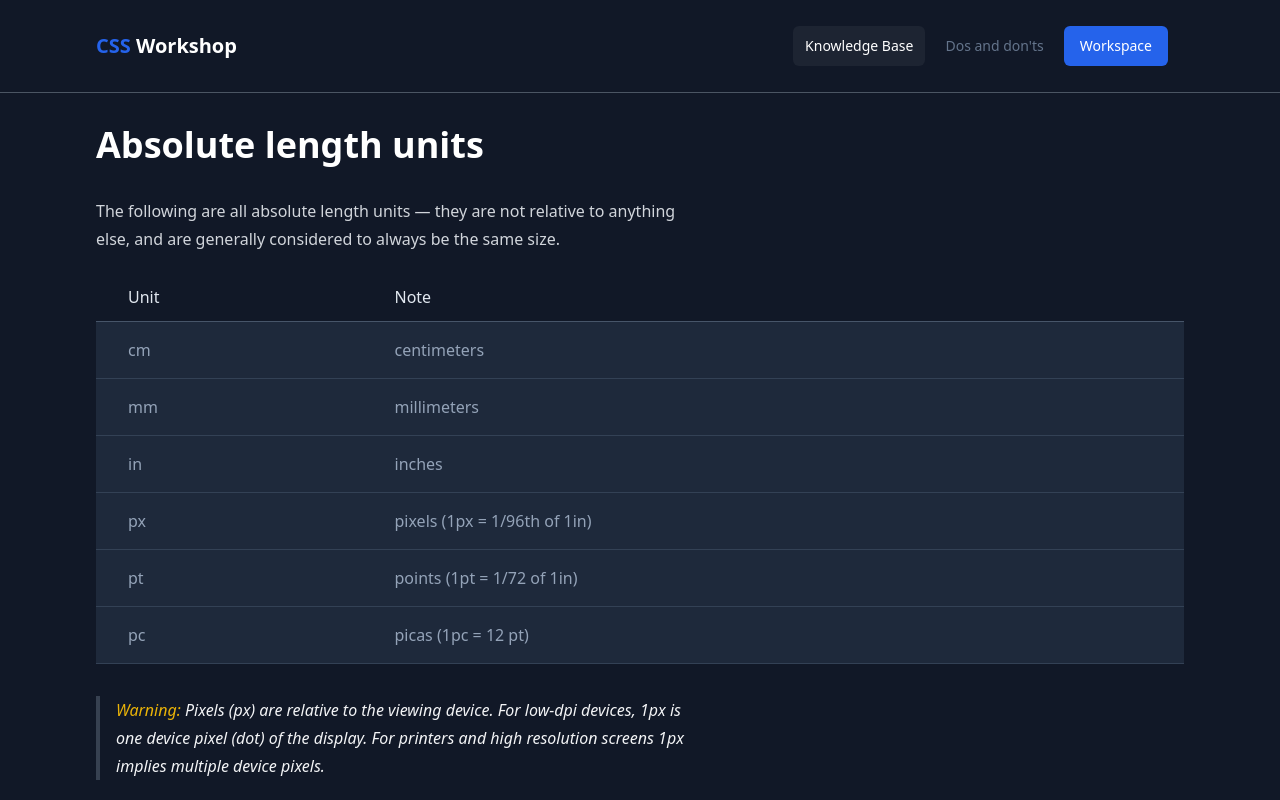
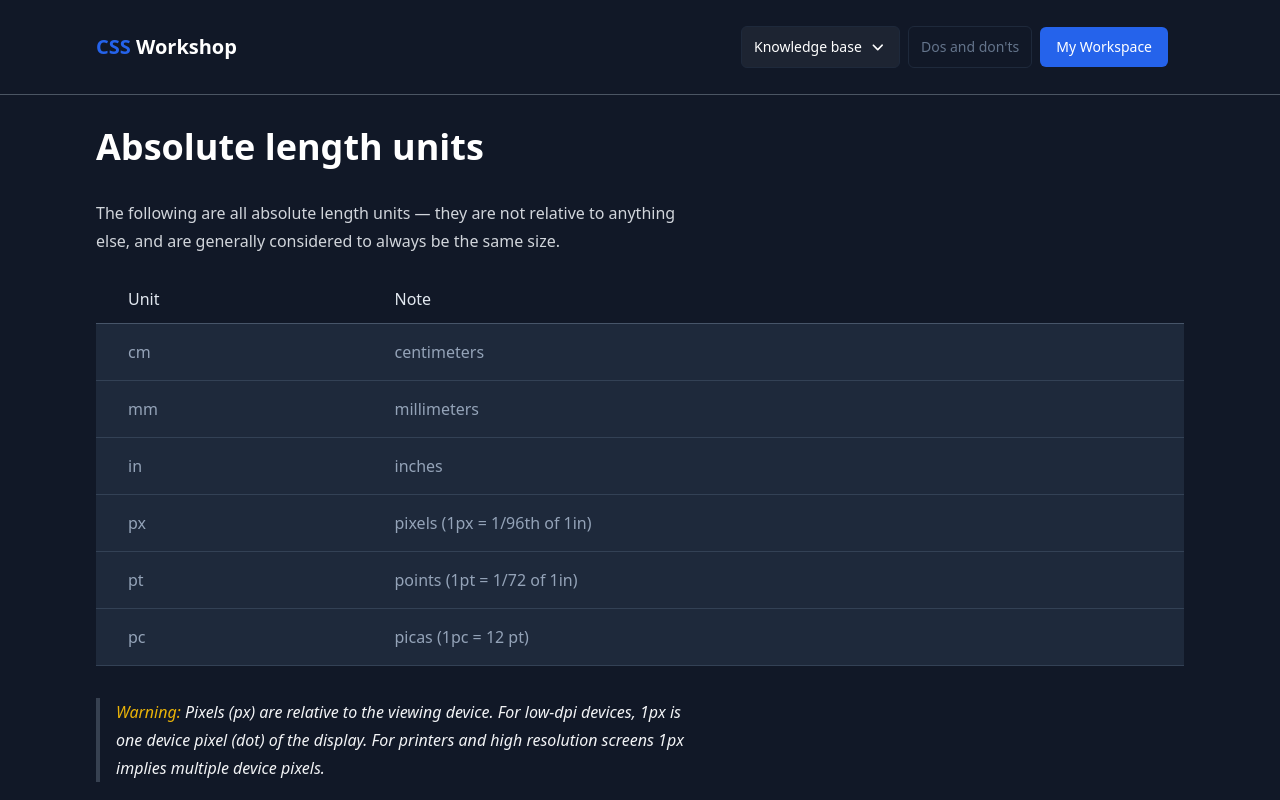
Before and after one commit to KPShiro/ng-css-workshop, an Angular app: page /cases/css-units in a window 1280 px wide. Shown: the top 800 px of the page. Built offline with nearby package versions, Linux system fonts and the light colour scheme.

Commit message:
Add FontAwesome

```diff
--- a/package.json
+++ b/package.json
@@ -28,6 +28,11 @@
         "@angular/platform-browser": "~14.1.1",
         "@angular/platform-browser-dynamic": "~14.1.1",
         "@angular/router": "~14.1.1",
+        "@fortawesome/angular-fontawesome": "^0.11.1",
+        "@fortawesome/fontawesome-svg-core": "^6.1.1",
+        "@fortawesome/free-brands-svg-icons": "^6.1.1",
+        "@fortawesome/free-regular-svg-icons": "^6.1.1",
+        "@fortawesome/free-solid-svg-icons": "^6.1.1",
         "jest-environment-jsdom": "^28.1.3",
         "rxjs": "~7.5.6",
         "tslib": "^2.4.0",
--- a/src/app/app.module.ts
+++ b/src/app/app.module.ts
@@ -4,6 +4,10 @@
 import { AppComponent } from './app.component';
 import { CoreModule } from '@app/core/core.module';
 import { AppInitializerProvider } from '@app/core/providers';
+import { FaConfig, FaIconLibrary } from '@fortawesome/angular-fontawesome';
+import { fas } from '@fortawesome/free-solid-svg-icons';
+import { far } from '@fortawesome/free-regular-svg-icons';
+import { fab } from '@fortawesome/free-brands-svg-icons';
 
 @NgModule({
     declarations: [
@@ -21,4 +25,13 @@
     ],
     bootstrap: [AppComponent]
 })
-export class AppModule { }
+export class AppModule {
+    constructor(
+        private readonly _faIconLibrary: FaIconLibrary,
+        private readonly _faConfig: FaConfig,
+    ) {
+        this._faIconLibrary.addIconPacks(fas, far, fab);
+        this._faConfig.defaultPrefix = 'fas';
+        this._faConfig.fixedWidth = true;
+    }
+}
--- a/src/app/core/components/navbar/navbar.component.html
+++ b/src/app/core/components/navbar/navbar.component.html
@@ -7,12 +7,13 @@
         </span>
         <ul class="flex items-center p-4 space-x-2 text-sm font-medium">
             <li class="relative group">
-                <a [routerLink]="[ '/cases' ]" class="block py-2.5 px-3 rounded-md group-hover:bg-white group-hover:bg-opacity-5 hover:bg-white hover:bg-opacity-5 text-slate-500 font-medium"
+                <a [routerLink]="[ '/cases' ]" class="block py-2.5 px-3 rounded-md group-hover:bg-white group-hover:bg-opacity-5 border border-slate-800 hover:bg-white hover:bg-opacity-5 text-slate-500 font-medium"
                     routerLinkActive="nav-link--active">
-                    Knowledge Base
+                    Knowledge base
+                    <fa-icon [icon]="['fas', 'angle-down']" class="ml-1"></fa-icon>
                 </a>
                 <div class="absolute left-0 top-full z-10 hidden min-w-[192px] group-hover:block">
-                    <ul class="block mt-1 rounded-md shadow dark:bg-gray-800 py-2">
+                    <ul class="block mt-2 rounded-md shadow dark:bg-gray-800 py-2">
                         <li *ngFor="let navLink of (navLinks | async)">
                             <a [routerLink]="[ navLink.path ]" routerLinkActive="nav-link--active"
                                 class="block py-2.5 px-3 hover:bg-white hover:bg-opacity-5 text-slate-500 font-medium">
@@ -24,13 +25,13 @@
             </li>
             <li>
                 <a [routerLink]="[ '/dos-and-donts' ]"
-                    class="block py-2.5 px-3 rounded-md hover:bg-white hover:bg-opacity-5 text-slate-500 font-medium"
+                    class="block py-2.5 px-3 rounded-md hover:bg-white border border-slate-800 hover:bg-opacity-5 text-slate-500 font-medium"
                     routerLinkActive="nav-link--active">Dos and don'ts</a>
             </li>
             <li>
                 <a [routerLink]="[ '/workspace' ]"
                     class="block py-2.5 px-4 rounded-md bg-blue-600 hover:bg-blue-700 active:bg-blue-800 text-white font-medium">
-                    Workspace
+                    My Workspace
                 </a>
             </li>
         </ul>
--- a/src/app/shared/shared.module.ts
+++ b/src/app/shared/shared.module.ts
@@ -1,10 +1,11 @@
 import { CommonModule } from '@angular/common';
 import { NgModule } from '@angular/core';
 import { RouterModule } from '@angular/router';
+import { FontAwesomeModule } from '@fortawesome/angular-fontawesome';
 
 @NgModule({
     declarations: [],
-    imports: [CommonModule, RouterModule],
-    exports: [CommonModule, RouterModule],
+    imports: [CommonModule, RouterModule, FontAwesomeModule],
+    exports: [CommonModule, RouterModule, FontAwesomeModule],
 })
 export class SharedModule {}
```
Also changed, not shown: 1 other file (tests, documents, lock files or other folders).
